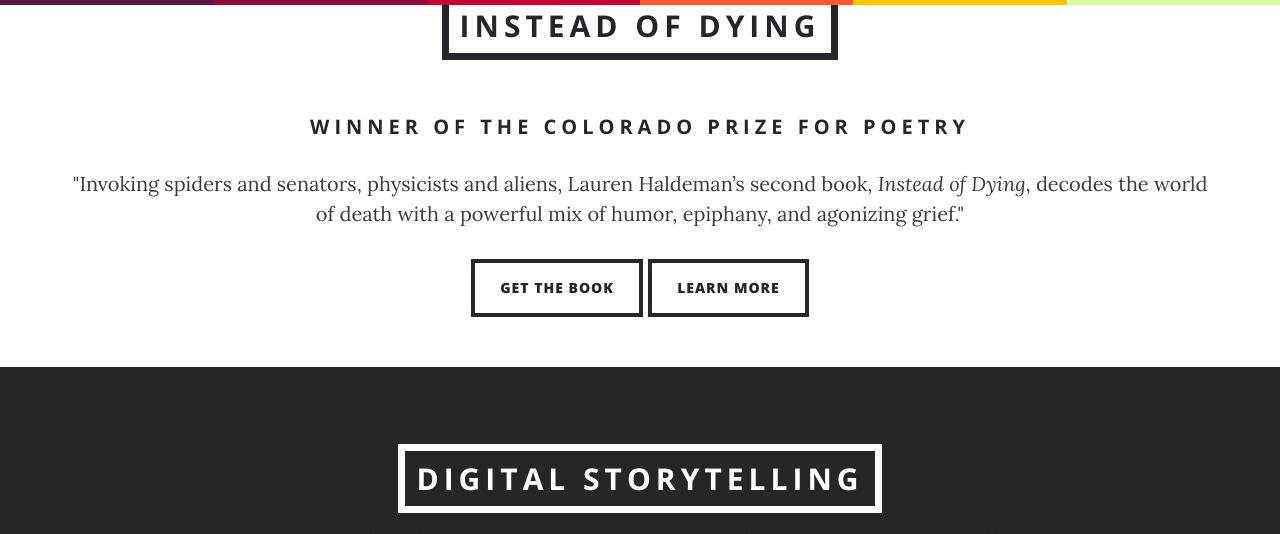
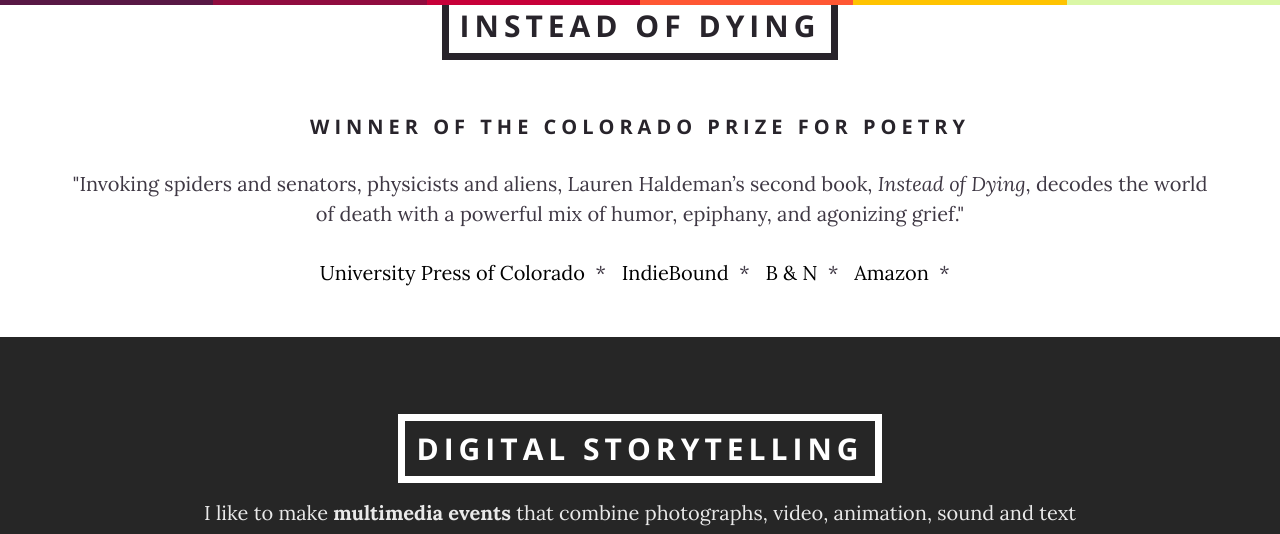
Before and after one commit to laurenhaldeman/laurenhaldeman.github.io, a Jekyll site: the page built from index.html, in a window 1280 px wide and 900 px high, scrolled down 436 px, cut to the strip 0-534 px from the top of the window. Built offline with Jekyll 4.4.1, drawn with Linux system fonts in a browser that asks for light colours; nearby versions of some CDN libraries; some web fonts are replaced; comment, search, counter and statistics services are not loaded.

Commit message:
added links to front page

```diff
--- a/index.html
+++ b/index.html
@@ -20,8 +20,10 @@
         "Invoking spiders and senators, physicists and aliens, Lauren Haldeman’s second book, <i>Instead of Dying</i>,
 		decodes the world of death with a powerful mix of humor, epiphany, and agonizing grief."
         </p>
-        <button class="btn btn-default"><a href="http://upcolorado.com/university-press-of-colorado/item/3254-instead-of-dying">GET THE BOOK</a></button>
-		<button class="btn btn-default"><a href="https://www.amazon.com/Instead-Dying-Colorado-Prize-Poetry/dp/188563563X/ref=sr_1_1?ie=UTF8&qid=1506022661&sr=8-1&keywords=instead+of+dying+lauren+haldeman">LEARN MORE</a></button>
+        <a href="http://upcolorado.com/university-press-of-colorado/item/3254-instead-of-dying">University Press of Colorado</a>&nbsp; * &nbsp;
+  <a href="https://www.indiebound.org/book/9781885635631">IndieBound</a>&nbsp; * &nbsp;
+  <a href="https://www.barnesandnoble.com/w/instead-of-dying-lauren-haldeman/1126977396?ean=9781885635631#/">B & N</a>&nbsp; * &nbsp;
+<a href="https://www.amazon.com/Instead-Dying-Colorado-Prize-Poetry/dp/188563563X/ref=sr_1_1?ie=UTF8&qid=1506022661&sr=8-1&keywords=instead+of+dying+lauren+haldeman">Amazon</a>&nbsp; * &nbsp;
 
 
   </div>
```
